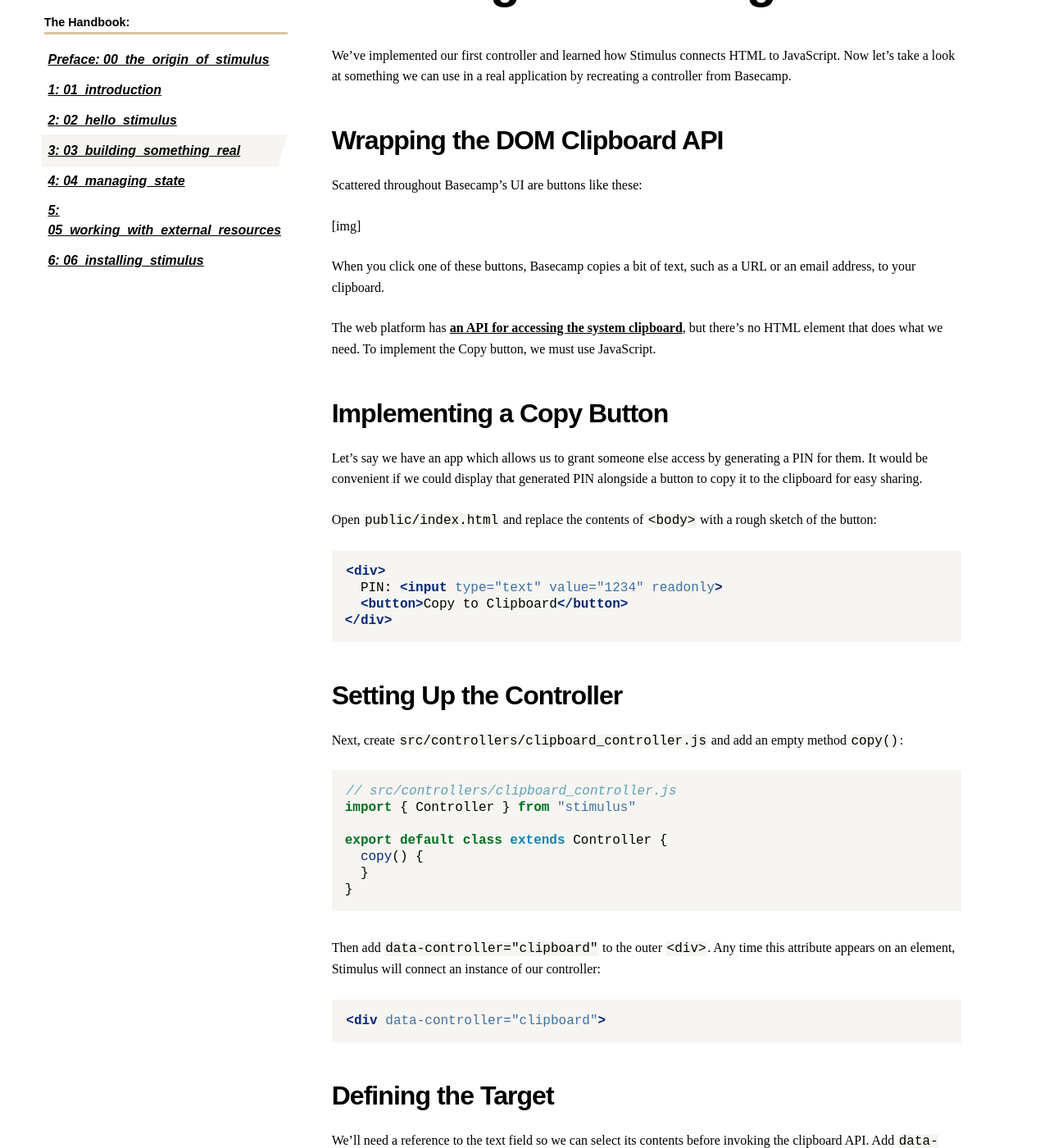
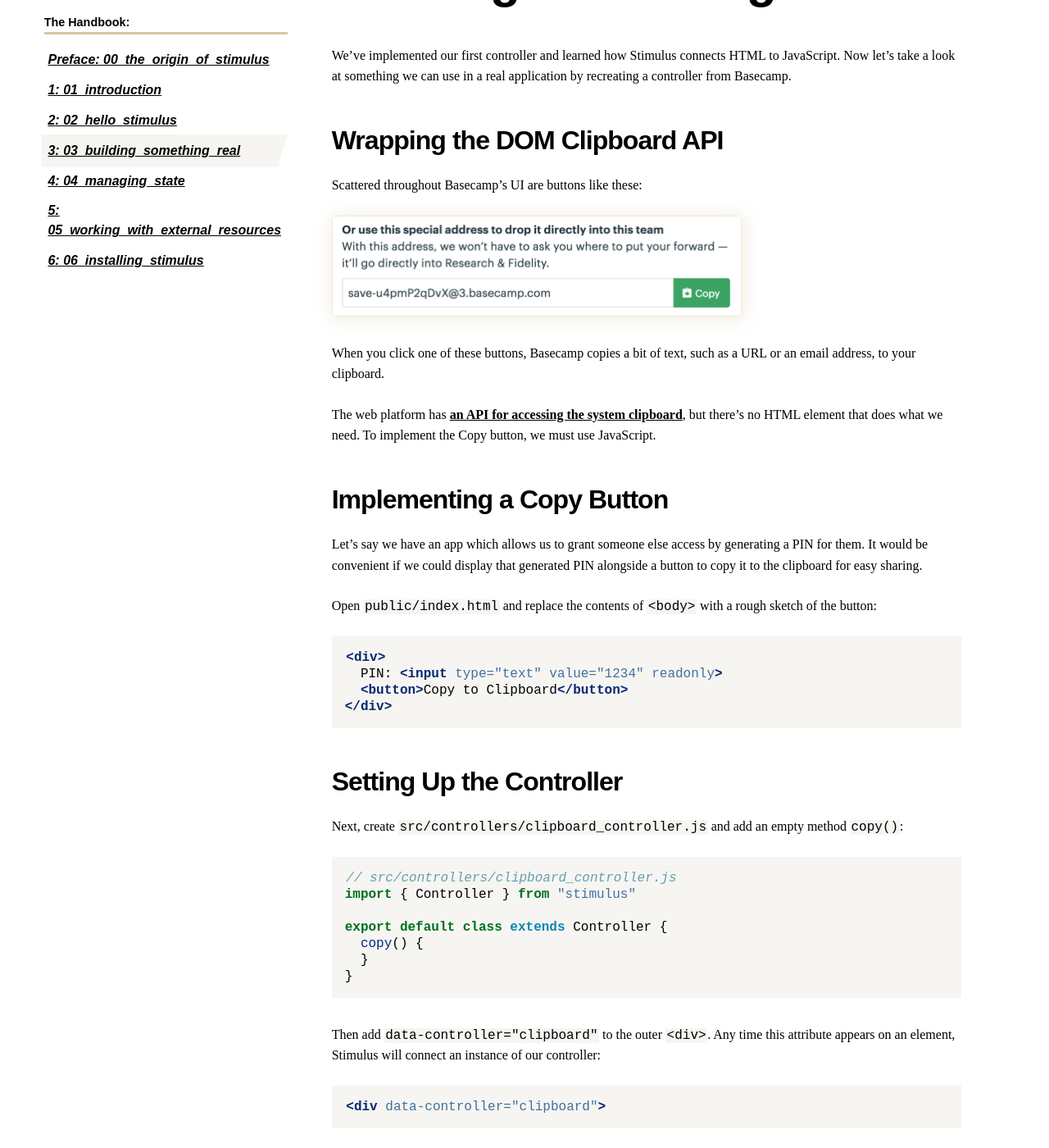
Before and after one commit to hotwired/stimulus-site, a Jekyll site: the page built from _handbook/03_building_something_real.md, in a window 1280 px wide and 1400 px high, scrolled down 211 px. Shown: the whole window at 82% size. Built offline with Jekyll 4.4.1, drawn with Linux system fonts in a browser that asks for light colours; some web fonts are replaced; comment, search, counter and statistics services are not loaded.

Commit message:
Add screenshot of Basecamp's clipboard UI

```diff
--- a/_handbook/03_building_something_real.md
+++ b/_handbook/03_building_something_real.md
@@ -10,7 +10,7 @@ We've implemented our first controller and learned how Stimulus connects HTML to
 
 Scattered throughout Basecamp's UI are buttons like these:
 
-[img]
+<img src="https://stimulusjs.org/images/bc3-clipboard-ui.png" width="500" height="122" class="handbook__screenshot">
 
 When you click one of these buttons, Basecamp copies a bit of text, such as a URL or an email address, to your clipboard.
 
@@ -113,8 +113,6 @@ Finally, in our `copy()` method, we can select the input field's contents and ca
 
 Load the page in your browser and click the Copy button. Then switch back to your text editor and paste. You should see the PIN `1234`.
 
-[img]
-
 ## Designing a Resilient User Interface
 
 Although the clipboard API is [well-supported in current browsers](https://caniuse.com/#feat=clipboard), we might still expect to have a small number of people with older browsers using our application.
--- a/_sass/_handbook.scss
+++ b/_sass/_handbook.scss
@@ -37,6 +37,17 @@
   h1 {
     margin-top: 0;
   }
+
+  img {
+    max-width: 100%;
+    height: auto;
+  }
+}
+
+.handbook__screenshot {
+  border: 1px solid transparentize($color-accent, 0.6);
+  border-radius: 5px;
+  box-shadow: 2px 2px 22px transparentize($color-accent, 0.6);
 }
 
 
```
Also changed, not shown: images/bc3-clipboard-ui.png (added).
